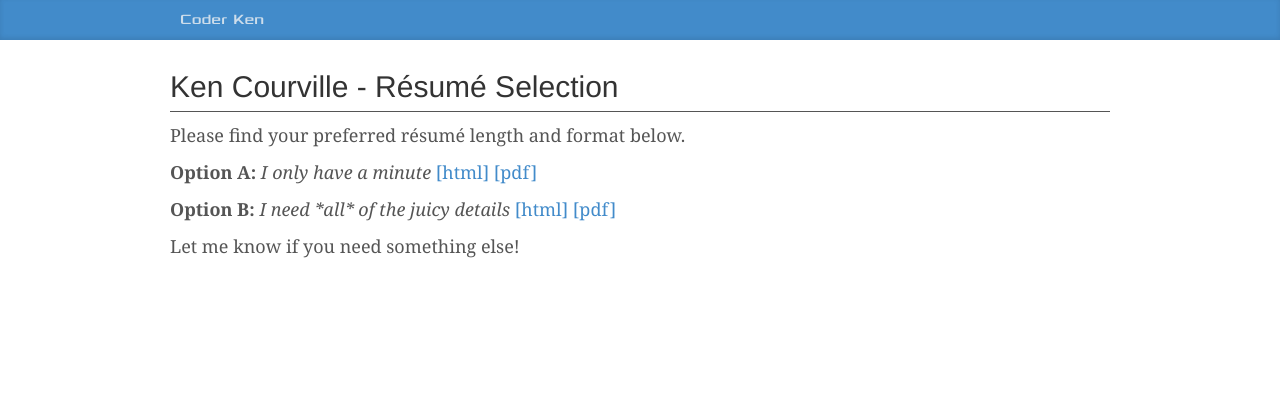
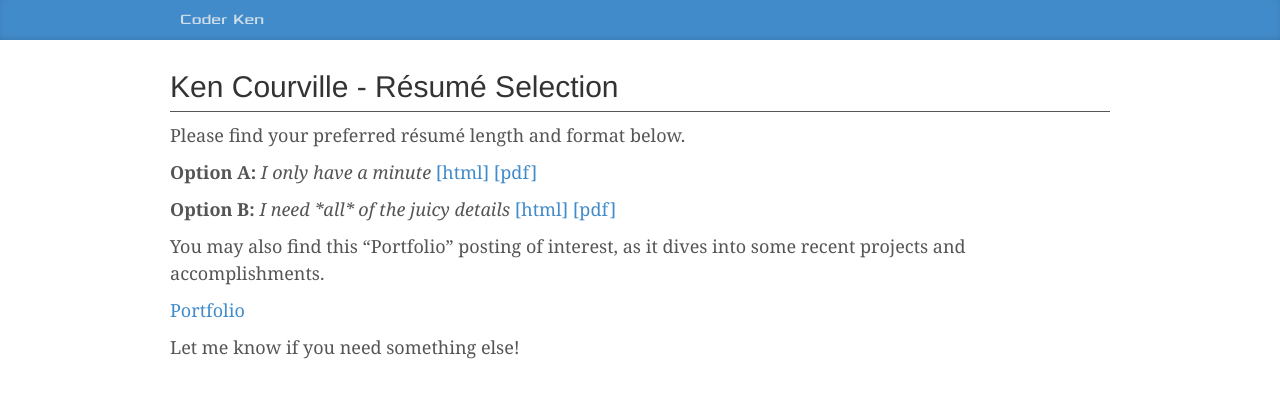
Before and after one commit to krcourville/krcourville.github.io, a Jekyll site: the page built from cv/index.md, in a window 1280 px wide. Shown: the top 398 px of the page. Built offline with Jekyll 4.4.1, drawn with Linux system fonts in a browser that asks for light colours; nearby versions of some CDN libraries; comment, search, counter and statistics services are not loaded.

Commit message:
add link to portfolio

```diff
--- a/cv/index.md
+++ b/cv/index.md
@@ -10,4 +10,9 @@ Please find your preferred résumé length and format below.
 
 **Option B:** _I need *all* of the juicy details_ [[html]](full.html) [[pdf]](ken-courville-cv.pdf)
 
+You may also find this "Portfolio" posting of interest,
+as it dives into some recent projects and accomplishments.
+
+[Portfolio](../projects/portfolio/2021/08/11/portfolio.html)
+
 Let me know if you need something else!
```
